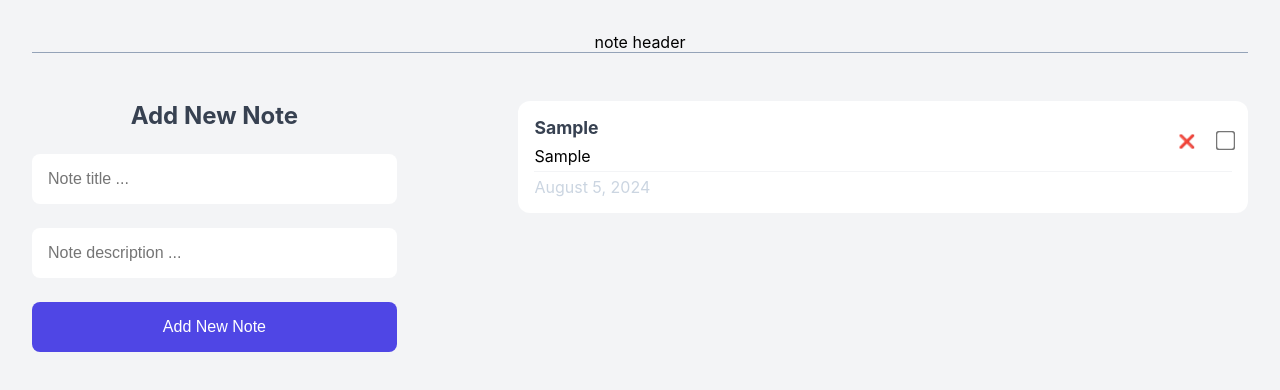
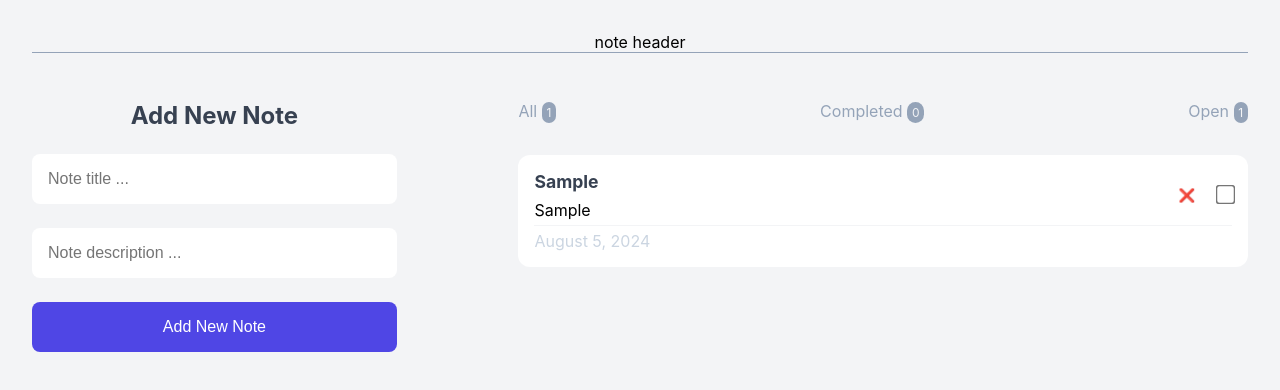
Before and after one commit to MahdiRahmany/Note-App-React, a React (Vite) app: page / in a window 1280 px wide. Both pictures are taken after typing "Sample", "Sample" into the empty fields and a click on the button "Add New Note". Shown: the top 390 px of the page. Built offline with nearby package versions, Linux system fonts and the light colour scheme.

Commit message:
create NoteStatus component and create list - in list update All , Completed , Open tags

```diff
--- a/src/App.jsx
+++ b/src/App.jsx
@@ -1,6 +1,7 @@
 import { useState } from "react";
 import "./App.css";
 import AddNewNote from "./components/AddNewNote";
+import NoteStatus from "./components/NoteStatus";
 import NoteList from "./components/NoteList";
 
 function App() {
@@ -30,6 +31,7 @@
       <div className="note-app">
         <AddNewNote onAddNote={handleAddNote} />
         <div className="note-container">
+          <NoteStatus notes={notes} />
           <NoteList
             notes={notes}
             onDelete={handleDeleteNote}
--- /dev/null
+++ b/src/components/NoteStatus.jsx
@@ -0,0 +1,23 @@
+function NoteStatus({ notes }) {
+  const allNotes = notes.length;
+  const completedNotes = notes.filter((e) => e.completed).length;
+  const uncompletedNotes = allNotes - completedNotes;
+
+if(!allNotes) return <h2>Not any notes to show</h2>
+
+  return (
+    <ul className="note-status">
+      <li>
+        All <span>{allNotes}</span>
+      </li>
+      <li>
+        Completed <span>{completedNotes}</span>
+      </li>
+      <li>
+        Open <span>{uncompletedNotes}</span>
+      </li>
+    </ul>
+  );
+}
+
+export default NoteStatus;
```
Also changed, not shown: src/components/NoteList.jsx (line endings or trailing spaces).
